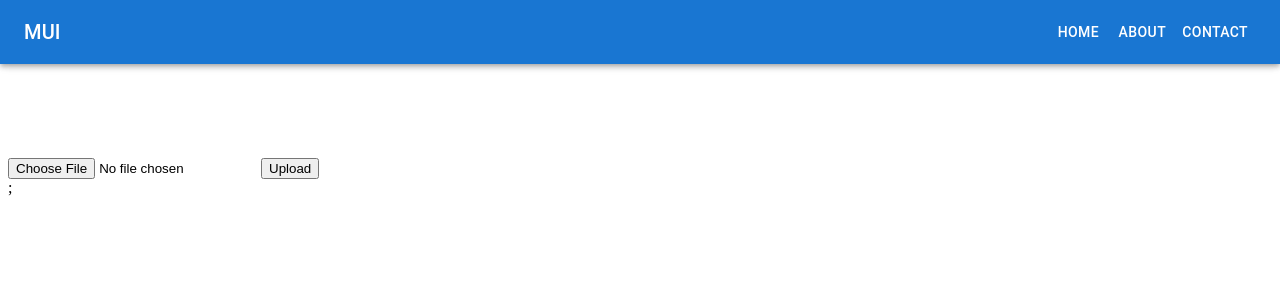
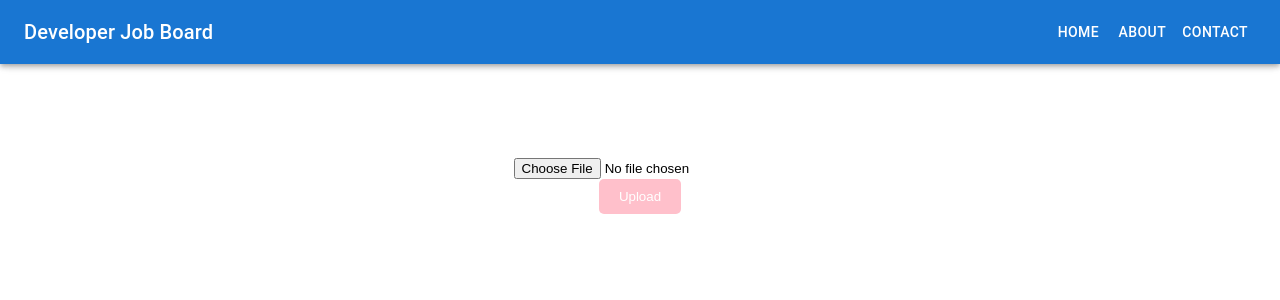
Before and after one commit to twentymurial33/application_automation, a React (Create React App) app: page /upload in a window 1280 px wide. Shown: the top 300 px of the page. Built offline with nearby package versions, Linux system fonts and the light colour scheme.

Commit message:
finished signin page and now onto upload page

```diff
--- a/package.json
+++ b/package.json
@@ -16,6 +16,7 @@
     "react-dom": "^18.3.1",
     "react-router-dom": "^6.24.1",
     "react-scripts": "5.0.1",
+    "styled-components": "^6.1.11",
     "web-vitals": "^2.1.4"
   },
   "scripts": {
--- a/src/App.js
+++ b/src/App.js
@@ -5,16 +5,12 @@ import React, { BrowserRouter, Routes, Route } from "react-router-dom";
 const App = () => {
   return (
     <div className="App">
-      {/* <h1 style={{ textAlign: "center" }}>Software Developer Job Board</h1>
-      <SignIn />
-    </div> */}
       <BrowserRouter>
         <Routes>
           <Route exact path="/" element={<SignIn />} />
           <Route exact path="/upload" element={<Upload />} />
         </Routes>
       </BrowserRouter>
-      ;
     </div>
   );
 };
--- a/src/SignIn.js
+++ b/src/SignIn.js
@@ -1,9 +1,10 @@
+import React, { useState } from "react";
+import { useNavigate } from "react-router-dom";
 import Button from "@mui/material/Button";
 import CssBaseline from "@mui/material/CssBaseline";
 import TextField from "@mui/material/TextField";
 import FormControlLabel from "@mui/material/FormControlLabel";
 import Checkbox from "@mui/material/Checkbox";
-import Grid from "@mui/material/Grid";
 import Box from "@mui/material/Box";
 import Container from "@mui/material/Container";
 import { createTheme, ThemeProvider } from "@mui/material/styles";
@@ -11,18 +12,25 @@ import { createTheme, ThemeProvider } from "@mui/material/styles";
 const defaultTheme = createTheme();
 
 export default function SignIn() {
+  const [email, setEmail] = useState("");
+  const [password, setPassword] = useState("");
+  const navigate = useNavigate();
+
   const handleSubmit = (event) => {
     event.preventDefault();
-    const data = new FormData(event.currentTarget);
-    console.log({
-      email: data.get("email"),
-      password: data.get("password"),
-    });
+    console.log("Email:", email);
+    console.log("Password:", password);
+    const isAuthenticated = true;
+    if (isAuthenticated) {
+      navigate("/upload");
+    }
   };
+
   return (
     <ThemeProvider theme={defaultTheme}>
       <Container component="main" maxWidth="xs">
         <CssBaseline />
+        <h1 style={{ textAlign: "center" }}>Software Developer Job Board</h1>
         <Box
           sx={{
             marginTop: 8,
@@ -46,6 +54,8 @@ export default function SignIn() {
               name="email"
               autoComplete="email"
               autoFocus
+              value={email}
+              onChange={(e) => setEmail(e.target.value)}
             />
             <TextField
               margin="normal"
@@ -56,6 +66,8 @@ export default function SignIn() {
               type="password"
               id="password"
               autoComplete="current-password"
+              value={password}
+              onChange={(e) => setPassword(e.target.value)}
             />
             <FormControlLabel
               control={<Checkbox value="remember" color="primary" />}
@@ -70,7 +82,6 @@ export default function SignIn() {
             >
               Sign In
             </Button>
-            <Grid container></Grid>
           </Box>
         </Box>
       </Container>
--- a/src/Upload.js
+++ b/src/Upload.js
@@ -1,4 +1,5 @@
 import React, { useState } from "react";
+import styled from "styled-components";
 import Header from "./components/Header";
 
 function Upload() {
@@ -17,13 +18,27 @@ function Upload() {
   return (
     <div>
       <Header />
-      <div className="file-upload" style={{ marginTop: "150px" }}>
+      <StyledDiv className="file-upload" style={{ marginTop: "150px" }}>
         <input type="file" onChange={handleFileChange} />
-        <button onClick={handleUpload}>Upload</button>
+        <StyledButton onClick={handleUpload}>Upload</StyledButton>
         {selectedFile && <p>Selected file: {selectedFile.name}</p>}
-      </div>
+      </StyledDiv>
     </div>
   );
 }
 
+const StyledDiv = styled.div`
+  margin-top: 100px;
+  display: flex;
+  flex-direction: column;
+  align-items: center;
+`;
+
+const StyledButton = styled.button`
+  background-color: pink;
+  padding: 10px 20px;
+  border-radius: 5px;
+  border: none;
+  color: white;
+`;
 export default Upload;
--- a/src/components/Header.js
+++ b/src/components/Header.js
@@ -1,18 +1,12 @@
 import React from "react";
 import AppBar from "@mui/material/AppBar";
 import Box from "@mui/material/Box";
-import Divider from "@mui/material/Divider";
 import IconButton from "@mui/material/IconButton";
-import List from "@mui/material/List";
-import ListItem from "@mui/material/ListItem";
-import ListItemButton from "@mui/material/ListItemButton";
-import ListItemText from "@mui/material/ListItemText";
 import MenuIcon from "@mui/icons-material/Menu";
 import Toolbar from "@mui/material/Toolbar";
 import Typography from "@mui/material/Typography";
 import Button from "@mui/material/Button";
 
-const drawerWidth = 240;
 const navItems = ["Home", "About", "Contact"];
 
 export default function DrawerAppBar(props) {
@@ -22,27 +16,6 @@ export default function DrawerAppBar(props) {
   const handleDrawerToggle = () => {
     setMobileOpen((prevState) => !prevState);
   };
-
-  const drawer = (
-    <Box onClick={handleDrawerToggle} sx={{ textAlign: "center" }}>
-      <Typography variant="h6" sx={{ my: 2 }}>
-        MUI
-      </Typography>
-      <Divider />
-      <List>
-        {navItems.map((item) => (
-          <ListItem key={item} disablePadding>
-            <ListItemButton sx={{ textAlign: "center" }}>
-              <ListItemText primary={item} />
-            </ListItemButton>
-          </ListItem>
-        ))}
-      </List>
-    </Box>
-  );
-
-  const container =
-    window !== undefined ? () => window().document.body : undefined;
 
   return (
     <Box sx={{ display: "flex" }}>
@@ -62,7 +35,7 @@ export default function DrawerAppBar(props) {
             component="div"
             sx={{ flexGrow: 1, display: { xs: "none", sm: "block" } }}
           >
-            MUI
+            Developer Job Board
           </Typography>
           <Box sx={{ display: { xs: "none", sm: "block" } }}>
             {navItems.map((item) => (
```
Also changed, not shown: 1 other file (tests, documents, lock files or other folders).
